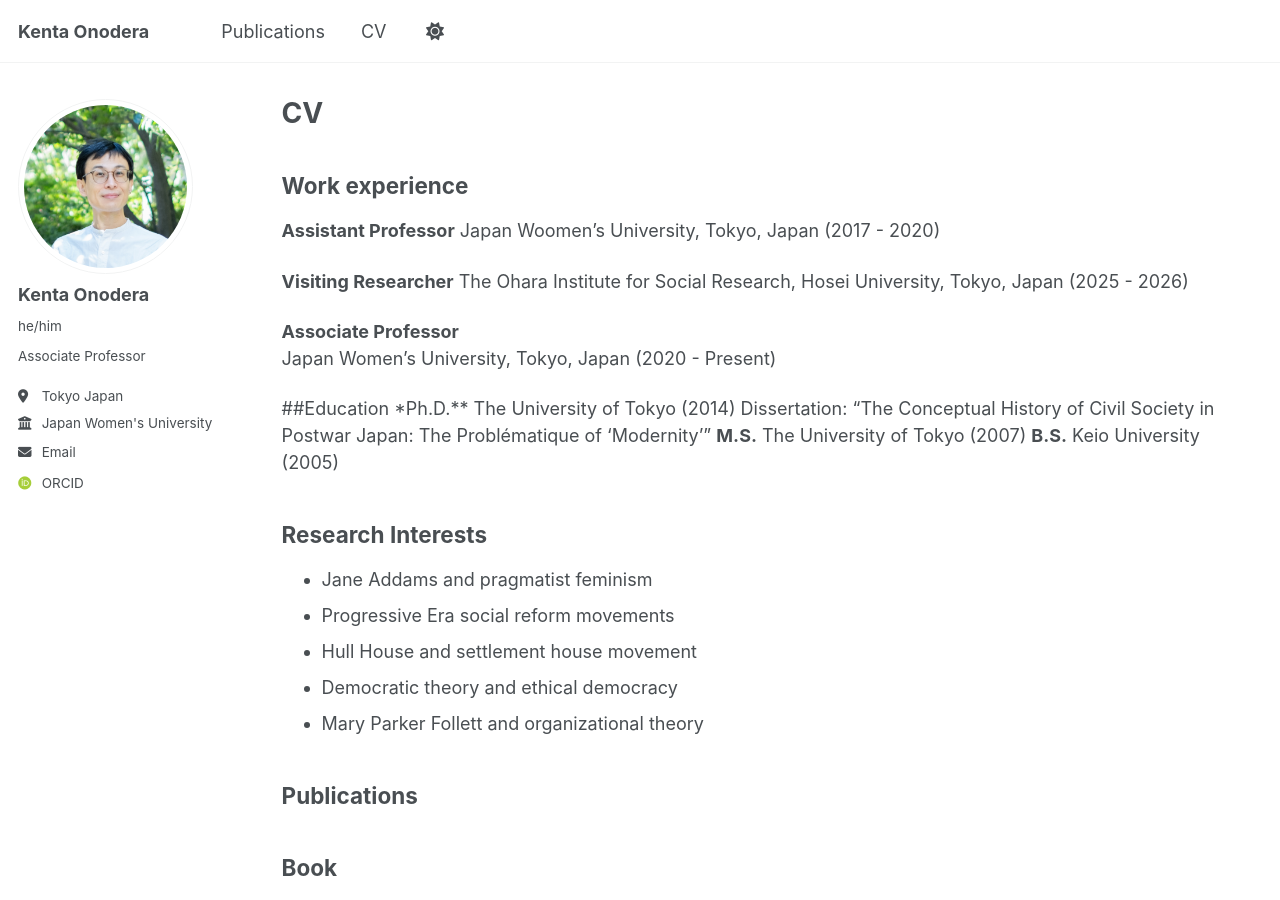
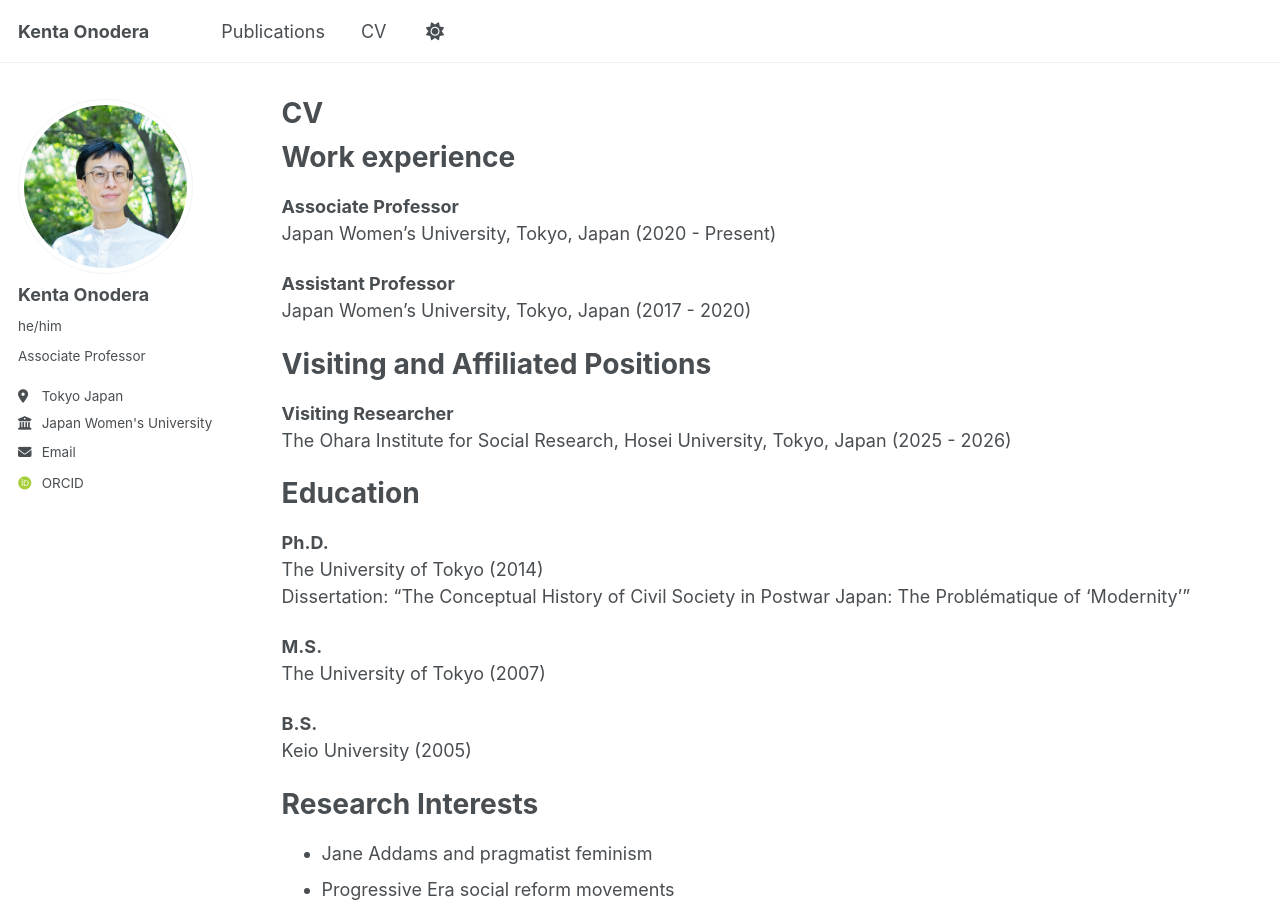
Before and after one commit to kenta-onodera/kenta-onodera.github.io, a Jekyll site: the page built from _pages/cv.md, in a window 1280 px wide and 900 px high. Built offline with Jekyll 4.4.1, drawn with Linux system fonts in a browser that asks for light colours; some web fonts are replaced; a script bundle is joined from its source files by our own code; library files that are not in the unit come from our copies; some of the changed text lies outside the part shown.

Commit message:
Update cv.md

```diff
--- a/_pages/cv.md
+++ b/_pages/cv.md
@@ -6,35 +6,40 @@
 redirect_from:
   - /resume
 ---
-## Work experience
+# Work experience
+**Associate Professor**
+Japan Women's University, Tokyo, Japan (2020 - Present)
+
 **Assistant Professor**
-Japan Woomen's University, Tokyo, Japan (2017 - 2020)
+Japan Women's University, Tokyo, Japan (2017 - 2020)
 
+# Visiting and Affiliated Positions
 **Visiting Researcher**
 The Ohara Institute for Social Research, Hosei University, Tokyo, Japan (2025 - 2026)
 
-**Associate Professor**
-Japan Women's University, Tokyo, Japan (2020 - Present)
-
-##Education
-*Ph.D.**
+# Education
+**Ph.D.**
 The University of Tokyo (2014)
 Dissertation: "The Conceptual History of Civil Society in Postwar Japan: The Problématique of 'Modernity'"
+
 **M.S.**
 The University of Tokyo (2007)
+
 **B.S.**
 Keio University (2005)
 
-## Research Interests
+# Research Interests
 - Jane Addams and pragmatist feminism
 - Progressive Era social reform movements
 - Hull House and settlement house movement
-- Democratic theory and ethical democracy
 - Mary Parker Follett and organizational theory
 
-## Publications
+# Publications
 {% include publications-list.md %}
 
-## Grants and Funding
-- KAKENHI Grant-in-Aid for Scientific Research (2025 - 2027)
-  Project: "[Project Title]"
+# Grants and Funding
+**Grant-in-Aid for Scientific Research (C)**
+Japan Society for the Promotion of Science (JSPS)
+Project: "A Study of American First-Wave Feminist Political Thought from the Perspective of the Ethics of Care"
+Grant Number: JP25K15727
+Period: 2025 - 2027
```
